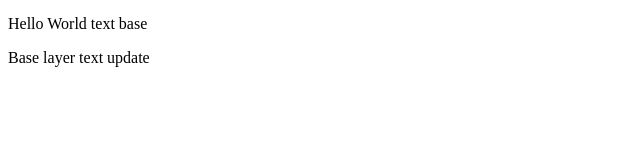
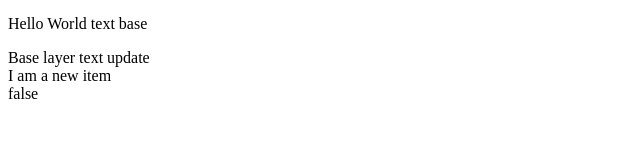
Before and after one commit to deetz99/nuxt-layers-monorepo, a Nuxt app in the folder packages/base-ui/: page / in a window 1280 px wide. Shown: the part 126-283 px from the top of the page, without its empty margins (0-640 px from the left). Built offline with nearby package versions, Linux system fonts and the light colour scheme.

Commit message:
update app.vue and new item component

```diff
--- a/packages/base-ui/app/app.vue
+++ b/packages/base-ui/app/app.vue
@@ -5,6 +5,7 @@
         <div class="grow max-w-full overflow-hidden">
           <HelloWorld />
           Base layer text update
+          <NewItem />
         </div>
       </div>
     </div>
--- a/packages/base-ui/app/components/NewItem.vue
+++ b/packages/base-ui/app/components/NewItem.vue
@@ -1,9 +1,11 @@
 <script setup lang="ts">
-
+const something = ref(false)
 </script>
 
 <template>
   <div>
     I am a new item
+    <br>
+    {{ something }}
   </div>
 </template>
```
Also changed, not shown: 1 other file (tests, documents, lock files or other folders).
